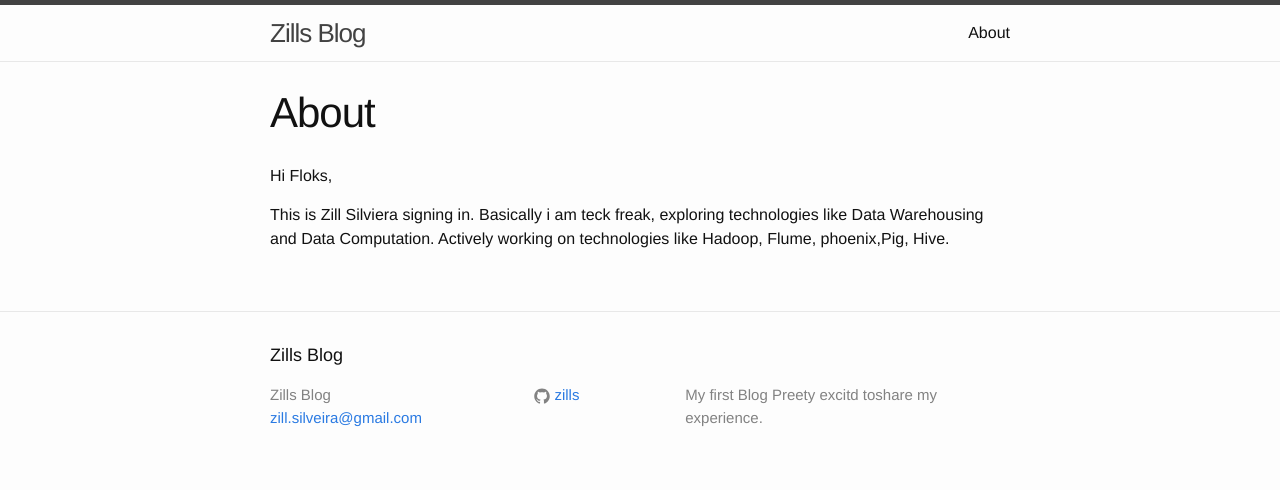
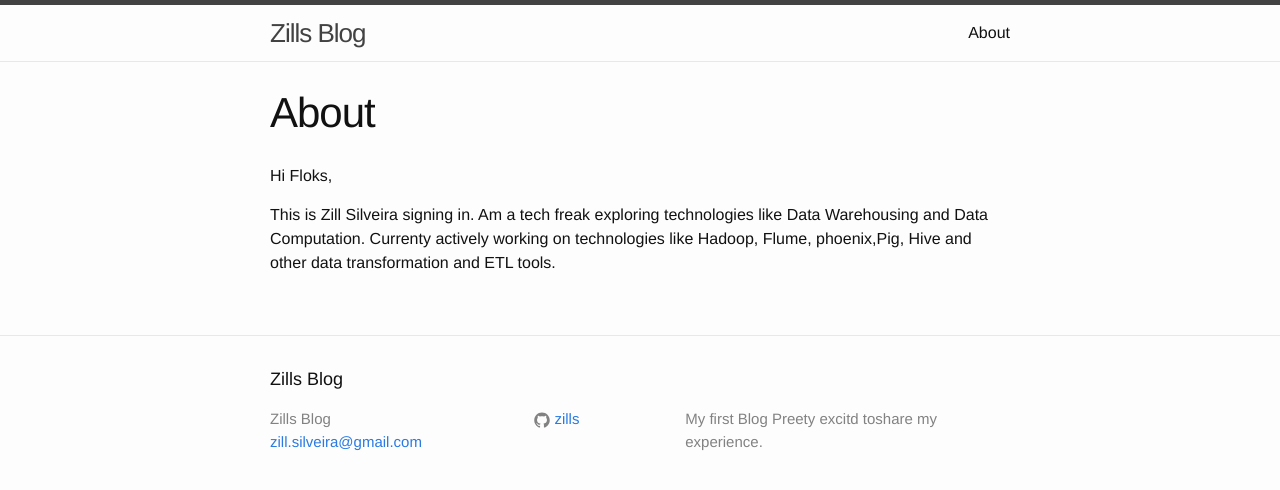
Before and after one commit to zills/zills.github.io, a Jekyll site: the page built from about.md, in a window 1280 px wide. Shown: the top 490 px of the page. Built offline with Jekyll 4.4.1, drawn with Linux system fonts in a browser that asks for light colours.

Commit message:
Update about.md

```diff
--- a/about.md
+++ b/about.md
@@ -6,5 +6,5 @@ permalink: /about/
 
 Hi Floks,
 
-This is Zill Silviera signing in. Basically i am teck freak, exploring technologies like Data Warehousing and Data Computation.
-Actively working on technologies like Hadoop, Flume, phoenix,Pig, Hive.
+This is Zill Silveira signing in. Am a tech freak exploring technologies like Data Warehousing and Data Computation.
+Currenty actively working on technologies like Hadoop, Flume, phoenix,Pig, Hive and other data transformation and ETL tools.
```
